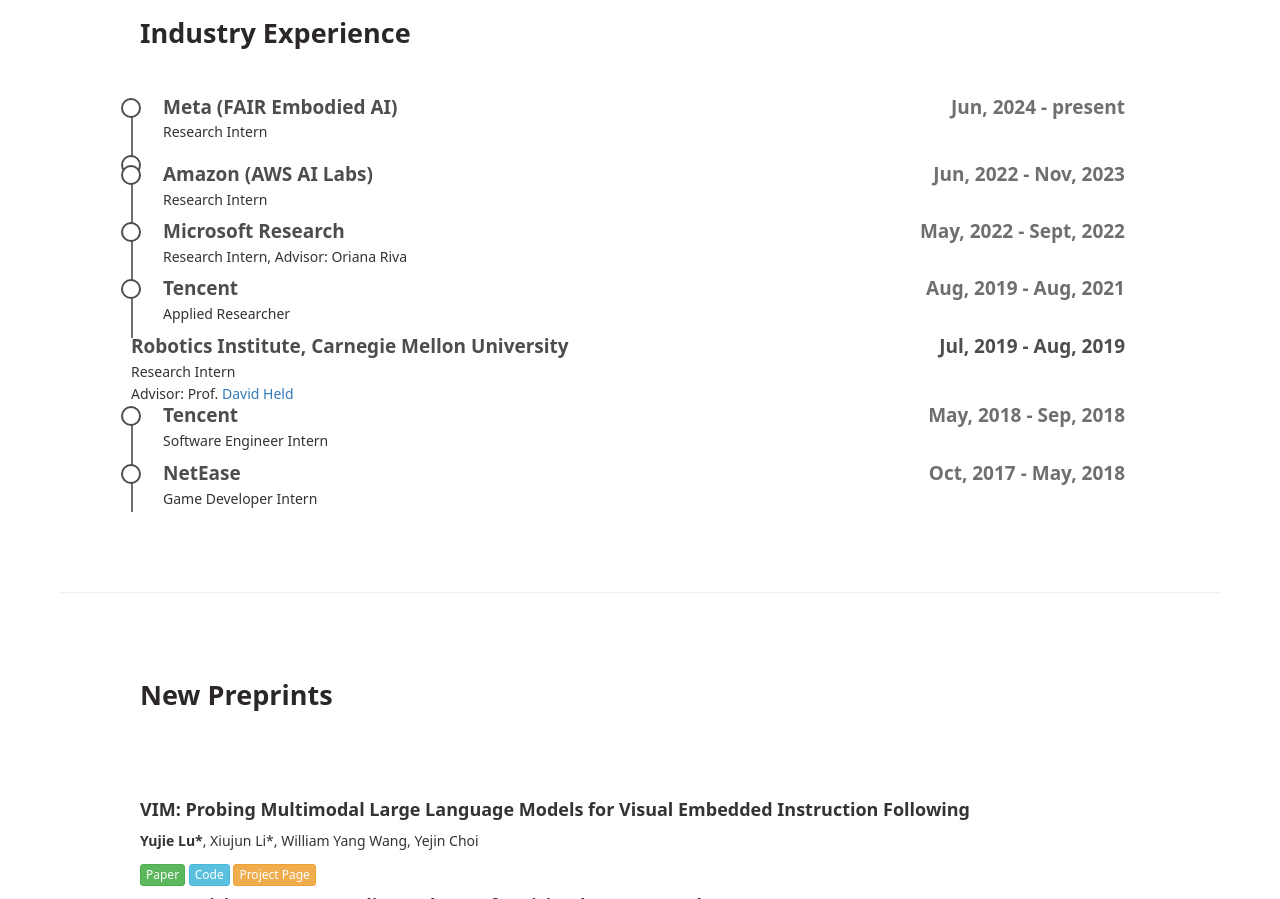
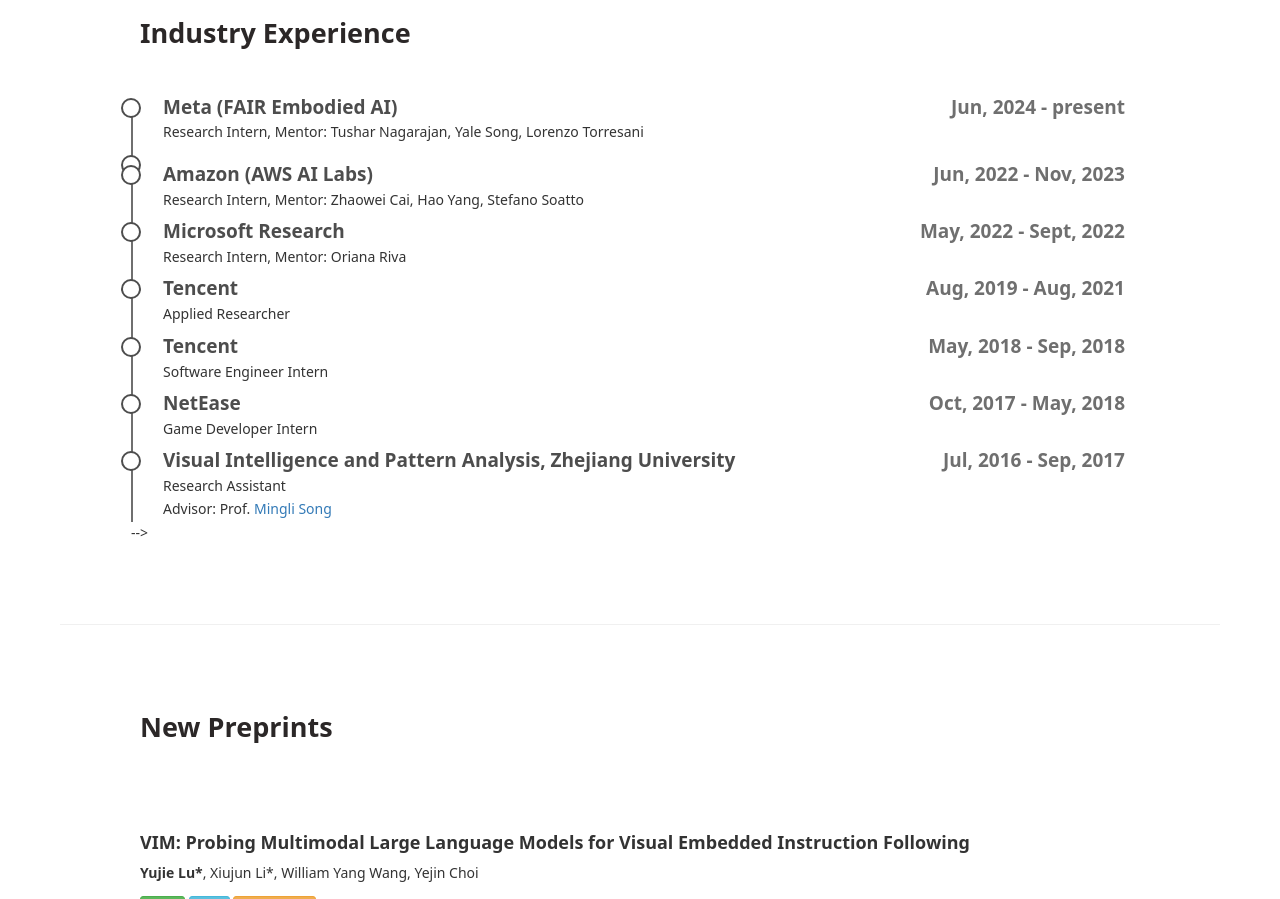
Before and after one commit to YujieLu10/YujieLu10.github.io, a plain HTML site: page index.html in a window 1280 px wide. Shown: the part 980-1879 px from the top of the page. Drawn offline with nearby package versions, Linux system fonts and the light colour scheme.

Commit message:
Update index.html

```diff
--- a/index.html
+++ b/index.html
@@ -347,20 +347,20 @@
                 <li>
                 <div class="single-experience">
                     <h4>Meta (FAIR Embodied AI)<span style="float:right;margin-right:30px;"> Jun, 2024 - present <span></h4>
-                    <div>Research Intern</div>
+                    <div>Research Intern, Mentor: Tushar Nagarajan, Yale Song, Lorenzo Torresani</div>
                 </div>
                 </li>
                 <li>
                 <li>
                 <div class="single-experience">
                     <h4>Amazon (AWS AI Labs)<span style="float:right;margin-right:30px;"> Jun, 2022 - Nov, 2023 <span></h4>
-                    <div>Research Intern</div>
+                    <div>Research Intern, Mentor: Zhaowei Cai, Hao Yang, Stefano Soatto</div>
                 </div>
                 </li>
                 <li>
                 <div class="single-experience">
                     <h4>Microsoft Research<span style="float:right;margin-right:30px;"> May, 2022 - Sept, 2022<span></h4>
-                    <div>Research Intern, Advisor: Oriana Riva</div>
+                    <div>Research Intern, Mentor: Oriana Riva</div>
                 </div>
                 </li>
                 <li>
@@ -376,15 +376,15 @@
 			<div>Advisor: Prof. <a href="https://person.zju.edu.cn/zhaozhou">Zhou Zhao</a></div>
 		    </div>
                 </li>
-                <li> -->
+                <li>
                 <div class="single-experience">
                     <h4>Robotics Institute, Carnegie Mellon University <span style="float:right;margin-right:30px;">Jul, 2019 - Aug, 2019<span></h4>
                     <div>Research Intern</div>
                     <div>Advisor: Prof. <a href="https://davheld.github.io/">David Held</a></div>
-                </div>
+                </div> -->
                 </li>
 <!--                 <li>
-                    <div class="single-experience">
+<!--                     <div class="single-experience">
                         <h4>Massachusetts General Hospital <span style="float:right;margin-right:30px;"> Apr, 2019 - May, 2019<span></h4>
                         <div>Advisor: Prof. <a href="https://gordon.mgh.harvard.edu/gc/people/faculty/quanzheng-li/">Quanzheng Li</a></div>
                     </div>
@@ -407,7 +407,7 @@
                     <div>Game Developer Intern</div>
                 </div>
                 </li>
-<!--                 <li>
+                <li>
                 <div class="single-experience">
                     <h4>Visual Intelligence and Pattern Analysis, Zhejiang University<span style="float:right;margin-right:30px;"> Jul, 2016 - Sep, 2017<span></h4>
                     <div>Research Assistant</div>
```
